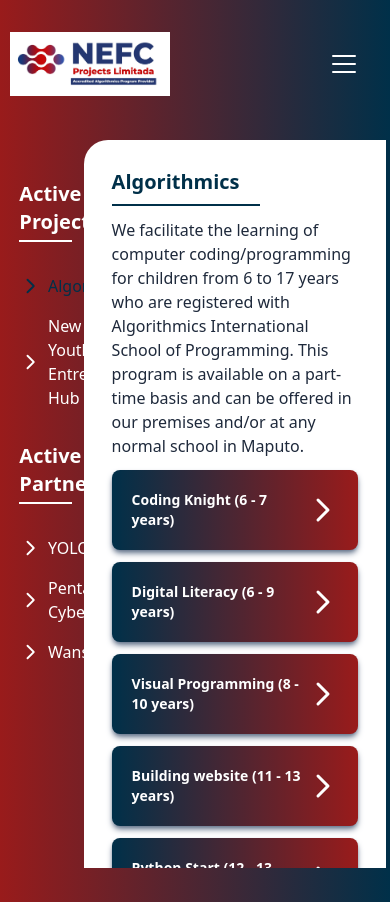
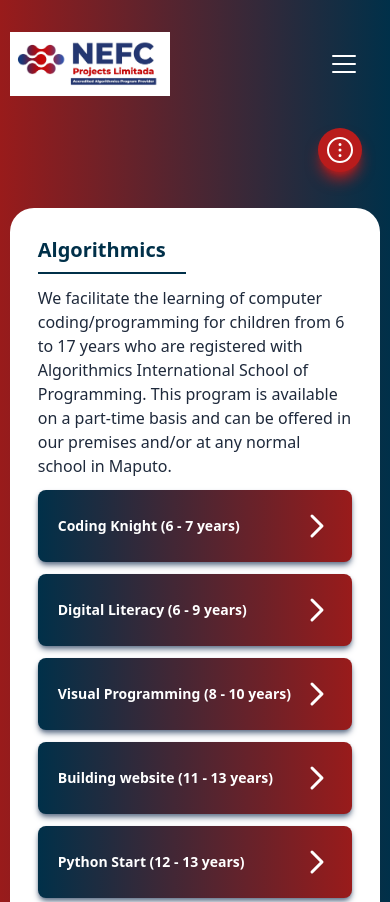
Before and after one commit to Jay-Ubisse/nefc-portfolio, a React (Vite) app: page /projects in a window 390 px wide. Shown: the top 902 px of the page. Built offline with nearby package versions, Linux system fonts and the light colour scheme.

Commit message:
UPDATE: Optimizing for mobile

```diff
--- a/src/components/Header.tsx
+++ b/src/components/Header.tsx
@@ -24,9 +24,9 @@
         <div
           className={`${
             menuState ? "mobile:flex bg-gradient-to-tr from-red-800 to-app-blue-200" : "mobile:hidden bg-transparent"
-          } laptop:gap-2 mobile:gap-16 items-center laptop:flex laptop:flex-row-reverse mobile:flex-col mobile:w-screen laptop:w-fit mobile:h-screen laptop:h-fit mobile:overflow-scroll laptop:overflow-hidden mobile:fixed laptop:relative top-0 left-0 mobile:pt-10 laptop:pt-0 z-30`}
+          } laptop:gap-2 mobile:gap-16 items-center laptop:flex laptop:flex-row-reverse mobile:flex-col mobile:w-screen laptop:w-fit mobile:h-screen laptop:h-fit laptop:overflow-hidden mobile:fixed laptop:relative top-0 left-0 mobile:pt-10 laptop:pt-0 z-30`}
         >
-          <div className="flex flex-row justify-end mobile:w-full laptop:w-fit">
+          <div className="flex flex-row justify-end mobile:w-full laptop:w-fit mobile:pb-20 laptop:pb-0">
             <X
               size={32}
               color="white"
--- a/src/pages/ProjectsPage.tsx
+++ b/src/pages/ProjectsPage.tsx
@@ -1,4 +1,4 @@
-import { CaretRight } from "@phosphor-icons/react";
+import { CaretRight, DotsThreeCircleVertical } from "@phosphor-icons/react";
 import { useState } from "react";
 
 import { Footer } from "../components/Footer";
@@ -12,11 +12,21 @@
 export const ProjectsPage = () => {
     const [project, setSetProject] = useState(<Algorithmics />);
     const [projectNumber, setProjectNumber] = useState(1);
+    const [menuState, setMenuState] = useState(false);
     return (
         <div className="bg-gradient-to-r from-red-800 to-app-blue-200 ">
             <Header />
-            <main className="h-[calc(100vh-100px)] flex flex-row pt-3 pr-1 pb-1 pl-2 justify-between">
-                <nav className="h-full w-[20%] bg-transparent text-white pt-10">
+            <main className="relative h-[calc(100vh-100px)] flex flex-row laptop:pt-3 mobile:pt-20 laptop:pr-1 pb-1 laptop:pl-2 justify-between">
+                <div
+                    className={`${menuState ? "mobile:hidden" : "mobile:flex"
+                        } laptop:hidden fixed top-32 right-7 bg-red-700 text-white h-11 w-11 justify-center items-center rounded-[50%] z-20 shadow-lg shadow-red-700`}
+                    onClick={() => setMenuState(true)}
+                >
+                    <DotsThreeCircleVertical size={32} />
+                </div>
+                <nav className={`${menuState ? "mobile:block absolute top-0 left-0 z-10 rounded-tr-3xl pr-5" : "mobile:hidden"
+                    } laptop:block h-full laptop:w-[20%] mobile:w-[80%] laptop:bg-transparent mobile:bg-gradient-to-br from-red-700 to-app-blue-200 text-white pt-10`}
+                >
                     <h1
                         className="font-semibold text-xl text-center border-b-2 border-white pb-1 w-[70%] mx-auto mb-8"
                     >
@@ -24,9 +34,8 @@
                     </h1>
                     <ul className="ml-3 flex flex-col gap-4">
                         <li
-                            onClick={() => {setProjectNumber(1); setSetProject(<Algorithmics />)}}
-                            className={`${
-                                projectNumber === 1 ? "text-app-blue-200 font-medium" : "text-white"
+                            onClick={() => { setProjectNumber(1); setSetProject(<Algorithmics />), setMenuState(false); }}
+                            className={`${projectNumber === 1 ? "text-app-blue-200 font-medium" : "text-white"
                                 } flex gap-2 items-center hover:cursor-pointer`}
                         >
                             <span>
@@ -37,9 +46,8 @@
                             </span>
                         </li>
                         <li
-                            onClick={() => {setProjectNumber(2); setSetProject(<Coding />)}}
-                            className={`${
-                                projectNumber === 2 ? "text-app-blue-200 font-medium" : "text-white"
+                            onClick={() => { setProjectNumber(2); setSetProject(<Coding />), setMenuState(false); }}
+                            className={`${projectNumber === 2 ? "text-app-blue-200 font-medium" : "text-white"
                                 } flex gap-2 items-center hover:cursor-pointer`}
                         >
                             <span>
@@ -57,9 +65,8 @@
                     </h1>
                     <ul className="ml-3 flex flex-col gap-4">
                         <li
-                            onClick={() => {setProjectNumber(3); setSetProject(<Yolo />)}}
-                            className={`${
-                                projectNumber === 3 ? "text-app-blue-200 font-medium" : "text-white"
+                            onClick={() => { setProjectNumber(3); setSetProject(<Yolo />), setMenuState(false); }}
+                            className={`${projectNumber === 3 ? "text-app-blue-200 font-medium" : "text-white"
                                 } flex gap-2 items-center hover:cursor-pointer`}
                         >
                             <span>
@@ -70,9 +77,8 @@
                             </span>
                         </li>
                         <li
-                            onClick={() => {setProjectNumber(4); setSetProject(<Pentagon />)}}
-                            className={`${
-                                projectNumber === 4 ? "text-app-blue-200 font-medium" : "text-white"
+                            onClick={() => { setProjectNumber(4); setSetProject(<Pentagon />), setMenuState(false); }}
+                            className={`${projectNumber === 4 ? "text-app-blue-200 font-medium" : "text-white"
                                 } flex gap-2 items-center hover:cursor-pointer`}
                         >
                             <span>
@@ -83,9 +89,8 @@
                             </span>
                         </li>
                         <li
-                            onClick={() => {setProjectNumber(5); setSetProject(<WansatiLab />)}}
-                            className={`${
-                                projectNumber === 5 ? "text-app-blue-200 font-medium" : "text-white"
+                            onClick={() => { setProjectNumber(5); setSetProject(<WansatiLab />), setMenuState(false); }}
+                            className={`${projectNumber === 5 ? "text-app-blue-200 font-medium" : "text-white"
                                 } flex gap-2 items-center hover:cursor-pointer`}
                         >
                             <span>
@@ -97,7 +102,7 @@
                         </li>
                     </ul>
                 </nav>
-                <article className="relative h-full w-[80%] bg-white rounded-tl-3xl p-7 overflow-y-scroll">
+                <article className="relative laptop:h-full mobile:h-fit laptop:w-[80%] mobile:w-[95%] bg-white rounded-tl-3xl mobile:rounded-tr-3xl laptop:rounded-tr-none p-7 laptop:overflow-y-scroll mobile:mx-auto laptop:mx-0">
                     {project}
                 </article>
             </main>
```
Lines whose indentation alone changed are shown as unchanged.
